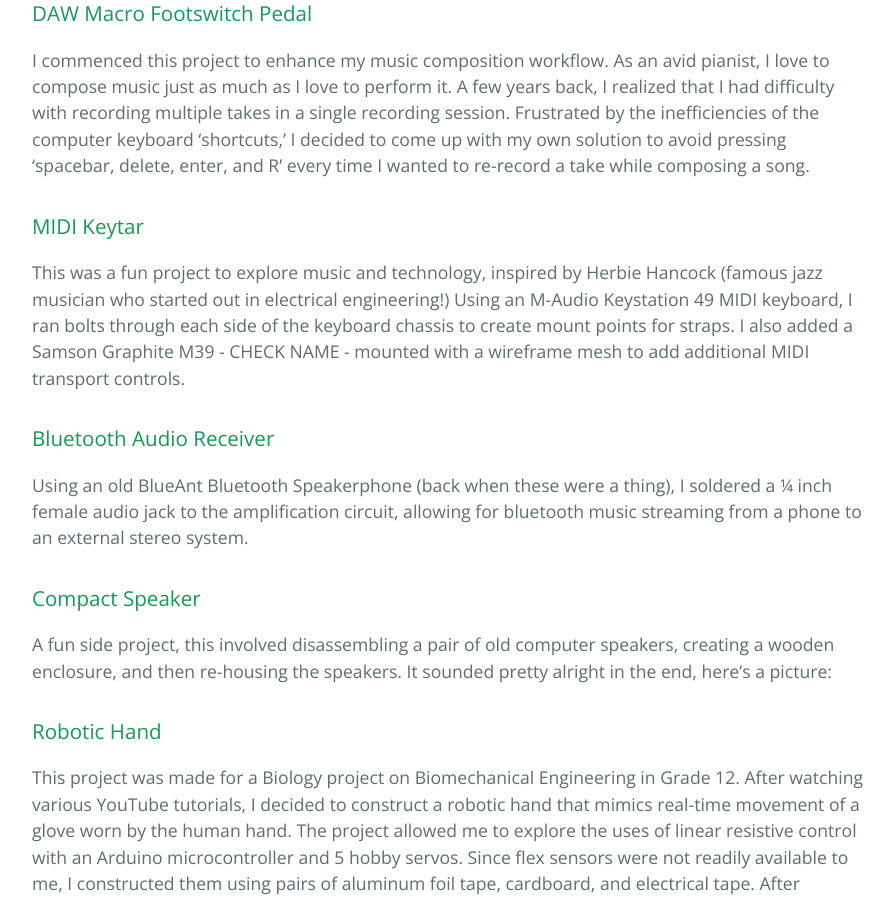
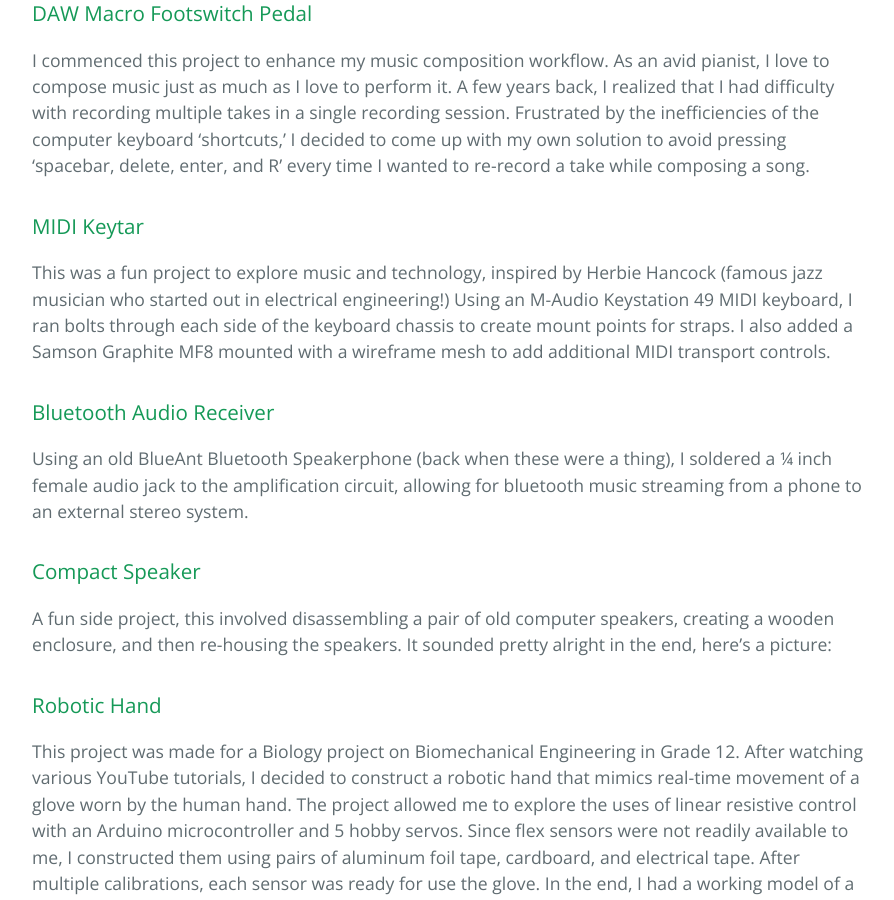
Before and after one commit to yixin0829/Cayman, a Jekyll site: the page built from project-library.md, in a window 1280 px wide and 900 px high, scrolled down 648 px. Shown: the whole window, without its empty margins (192-1086 px from the left). Built offline with Jekyll 4.4.1, drawn with Linux system fonts in a browser that asks for light colours.

Commit message:
Update project-library.md

```diff
--- a/project-library.md
+++ b/project-library.md
@@ -17,7 +17,7 @@ Robotic Hand
 I commenced this project to enhance my music composition workflow. As an avid pianist, I love to compose music just as much as I love to perform it. A few years back, I realized that I had difficulty with recording multiple takes in a single recording session. Frustrated by the inefficiencies of the computer keyboard 'shortcuts,' I decided to come up with my own solution to avoid pressing 'spacebar, delete, enter, and R' every time I wanted to re-record a take while composing a song.
 
 ### MIDI Keytar
-This was a fun project to explore music and technology, inspired by Herbie Hancock (famous jazz musician who started out in electrical engineering!) Using an M-Audio Keystation 49 MIDI keyboard, I ran bolts through each side of the keyboard chassis to create mount points for straps. I also added a Samson Graphite M39 - CHECK NAME - mounted with a wireframe mesh to add additional MIDI transport controls.
+This was a fun project to explore music and technology, inspired by Herbie Hancock (famous jazz musician who started out in electrical engineering!) Using an M-Audio Keystation 49 MIDI keyboard, I ran bolts through each side of the keyboard chassis to create mount points for straps. I also added a Samson Graphite MF8 mounted with a wireframe mesh to add additional MIDI transport controls.
 
 ### Bluetooth Audio Receiver
 Using an old BlueAnt Bluetooth Speakerphone (back when these were a thing), I soldered a ¼ inch female audio jack to the amplification circuit, allowing for bluetooth music streaming from a phone to an external stereo system.
```
